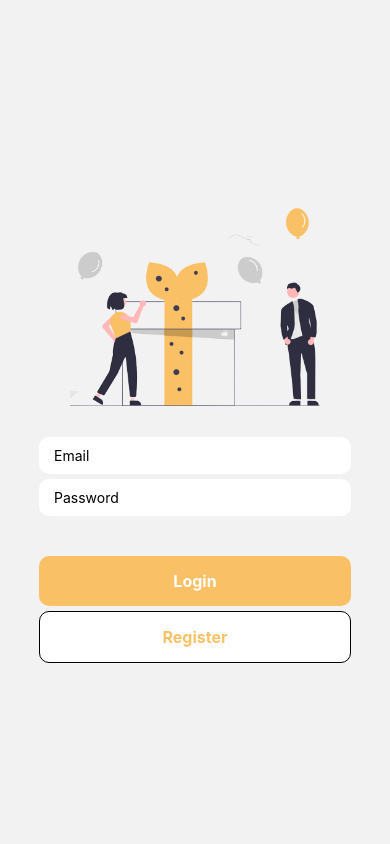
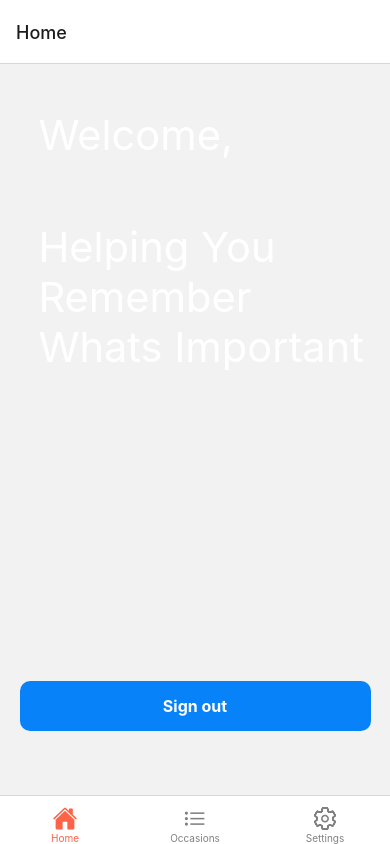
Before and after one commit to yushisalvador/remindle, a React Native app: screen / in a window 390 px wide. Built offline with nearby package versions, Linux system fonts and the light colour scheme; no server answers.

Commit message:
feat: add bottom navbar and screens

```diff
--- a/App.js
+++ b/App.js
@@ -3,24 +3,15 @@ import { StyleSheet, Text, View } from "react-native";
 import { Button, TextInput } from "react-native-web";
 import { NavigationContainer } from "@react-navigation/native";
 import { createNativeStackNavigator } from "@react-navigation/native-stack";
-import LoginScreen from "./screens/LoginScreen";
-import HomeScreen from "./screens/HomeScreen";
+import LoginScreen from "./navigation/screens/LoginScreen";
+import { createBottomTabNavigator } from "@react-navigation/bottom-tabs";
+import HomeScreen from "./navigation/screens/HomeScreen";
+import Main from "./navigation/Main";
 
 const Stack = createNativeStackNavigator();
 
 export default function App() {
-  return (
-    <NavigationContainer>
-      <Stack.Navigator>
-        <Stack.Screen
-          options={{ headerShown: false }}
-          name="Login"
-          component={LoginScreen}
-        />
-        <Stack.Screen name="Home" component={HomeScreen} />
-      </Stack.Navigator>
-    </NavigationContainer>
-  );
+  return <Main />;
 }
 
 const styles = StyleSheet.create({});
--- /dev/null
+++ b/navigation/Main.js
@@ -0,0 +1,63 @@
+import * as React from "react";
+import { NavigationContainer, StackRouter } from "@react-navigation/native";
+import { createBottomTabNavigator } from "@react-navigation/bottom-tabs";
+import Ionicons from "react-native-vector-icons/Ionicons";
+import { createNativeStackNavigator } from "@react-navigation/native-stack";
+
+// Screens
+import HomeScreen from "./screens/HomeScreen";
+import SettingsScreen from "./screens/SettingsScreen";
+import OccasionsScreen from "./screens/OccasionsScreen";
+import LoginScreen from "./screens/LoginScreen";
+
+const Tab = createBottomTabNavigator();
+
+function MainContainer() {
+  return (
+    <NavigationContainer>
+      <Tab.Navigator
+        initialRouteName={"home"}
+        screenOptions={({ route }) => ({
+          tabBarIcon: ({ focused, color, size }) => {
+            let iconName;
+            let rn = route.name;
+
+            if (rn === "Home") {
+              iconName = focused ? "home" : "home-outline";
+            } else if (rn === "Occasions") {
+              iconName = focused ? "list" : "list-outline";
+            } else if (rn === "Settings") {
+              iconName = focused ? "settings" : "settings-outline";
+            }
+            return (
+              <Ionicons
+                name={iconName}
+                size={size}
+                color={color}
+                style={{ paddingTop: 12, marginBottom: 4 }}
+              />
+            );
+          },
+        })}
+        tabBarOptions={{
+          activeTintColor: "tomato",
+          inactiveTintColor: "grey",
+          style: { paddingBottom: 8, fontSize: 10 },
+        }}
+      >
+        <Tab.Screen name={"Home"} component={HomeScreen} />
+        <Tab.Screen name={"Occasions"} component={OccasionsScreen} />
+        <Tab.Screen name={"Settings"} component={SettingsScreen} />
+        <Tab.Screen
+          name={"Login"}
+          component={LoginScreen}
+          options={{
+            tabBarButton: (props) => null,
+          }}
+        />
+      </Tab.Navigator>
+    </NavigationContainer>
+  );
+}
+
+export default MainContainer;
--- a/screens/HomeScreen.js
+++ b/navigation/screens/HomeScreen.js
@@ -1,9 +1,9 @@
+import React from "react";
 import { StyleSheet, Text, View, ImageBackground } from "react-native";
-import React from "react";
 import { TouchableOpacity } from "react-native-web";
-import { auth } from "../config/firebase";
+import { auth } from "../.././config/firebase";
 import { useNavigation } from "@react-navigation/core";
-import { FullWindowOverlay } from "react-native-screens";
+
 const HomeScreen = () => {
   const navigation = useNavigation();
 
@@ -11,7 +11,7 @@ const HomeScreen = () => {
     auth
       .signOut()
       .then(() => {
-        navigation.replace("Login");
+        navigation.navigate("Login");
       })
       .catch((error) => {
         console.log(error);
@@ -19,16 +19,8 @@ const HomeScreen = () => {
   };
   return (
     <View style={styles.container}>
-      <ImageBackground
-        source={require("../assets/cake.jpg")}
-        resizeMode="cover"
-        blurRadius={2}
-        style={styles.bgImage}
-      >
       <View>
-          <Text style={styles.mainText}>
-            Welcome, {auth.currentUser?.email}
-          </Text>
+        <Text style={styles.mainText}>Welcome, {auth.currentUser?.email}</Text>
         <Text style={styles.mainText}>
           Helping You Remember Whats Important
         </Text>
@@ -38,7 +30,6 @@ const HomeScreen = () => {
           <Text style={styles.buttonText}>Sign out</Text>
         </TouchableOpacity>
       </View>
-      </ImageBackground>
     </View>
   );
 };
--- a/screens/LoginScreen.js
+++ b/navigation/screens/LoginScreen.js
@@ -8,7 +8,7 @@ import {
   Image,
 } from "react-native";
 import { TouchableOpacity } from "react-native-web";
-import { auth, firebase } from "../config/firebase";
+import { auth, firebase } from "../../config/firebase";
 import {
   createUserWithEmailAndPassword,
   signInWithEmailAndPassword,
@@ -79,7 +79,7 @@ const LoginScreen = () => {
   return (
     <KeyboardAvoidingView style={styles.container} behavior="padding">
       <Image
-        source={require("../assets/logo.png")}
+        source={require("../../assets/logo.png")}
         style={{ width: 250, height: 250 }}
       />
 
--- /dev/null
+++ b/navigation/screens/OccasionsScreen.js
@@ -0,0 +1,15 @@
+import * as React from "react";
+import { View, Text } from "react-native";
+
+export default function SettingsScreen({ navigation }) {
+  return (
+    <View style={{ flex: 1, alignItems: "center", justifyContent: "center" }}>
+      <Text
+        onPress={() => navigation.navigate("Home")}
+        style={{ fontSize: 26, fontWeight: "bold" }}
+      >
+        reminder Screen
+      </Text>
+    </View>
+  );
+}
--- /dev/null
+++ b/navigation/screens/SettingsScreen.js
@@ -0,0 +1,15 @@
+import * as React from "react";
+import { View, Text } from "react-native";
+
+export default function SettingsScreen({ navigation }) {
+  return (
+    <View style={{ flex: 1, alignItems: "center", justifyContent: "center" }}>
+      <Text
+        onPress={() => navigation.navigate("Home")}
+        style={{ fontSize: 26, fontWeight: "bold" }}
+      >
+        Settings Screen
+      </Text>
+    </View>
+  );
+}
--- a/package.json
+++ b/package.json
@@ -11,6 +11,7 @@
   },
   "dependencies": {
     "@react-native-community/masked-view": "^0.1.11",
+    "@react-navigation/bottom-tabs": "^6.3.1",
     "@react-navigation/native": "^6.0.10",
     "@react-navigation/native-stack": "^6.6.2",
     "expo": "~45.0.0",
@@ -23,6 +24,7 @@
     "react-native-reanimated": "~2.8.0",
     "react-native-safe-area-context": "4.2.4",
     "react-native-screens": "~3.11.1",
+    "react-native-vector-icons": "^9.2.0",
     "react-native-web": "0.17.7"
   },
   "devDependencies": {
```
Also changed, not shown: 1 other file (tests, documents, lock files or other folders). Lines whose indentation alone changed are shown as unchanged.
